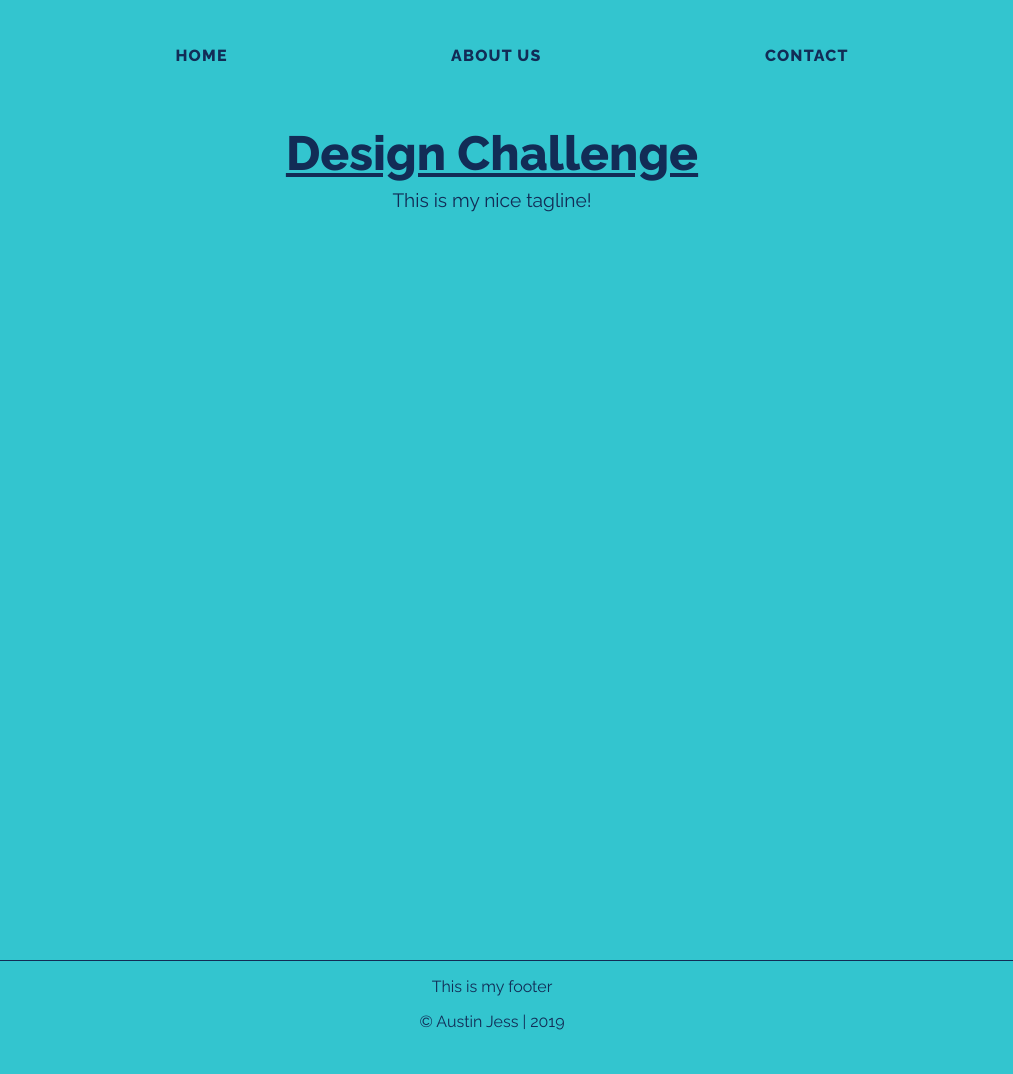
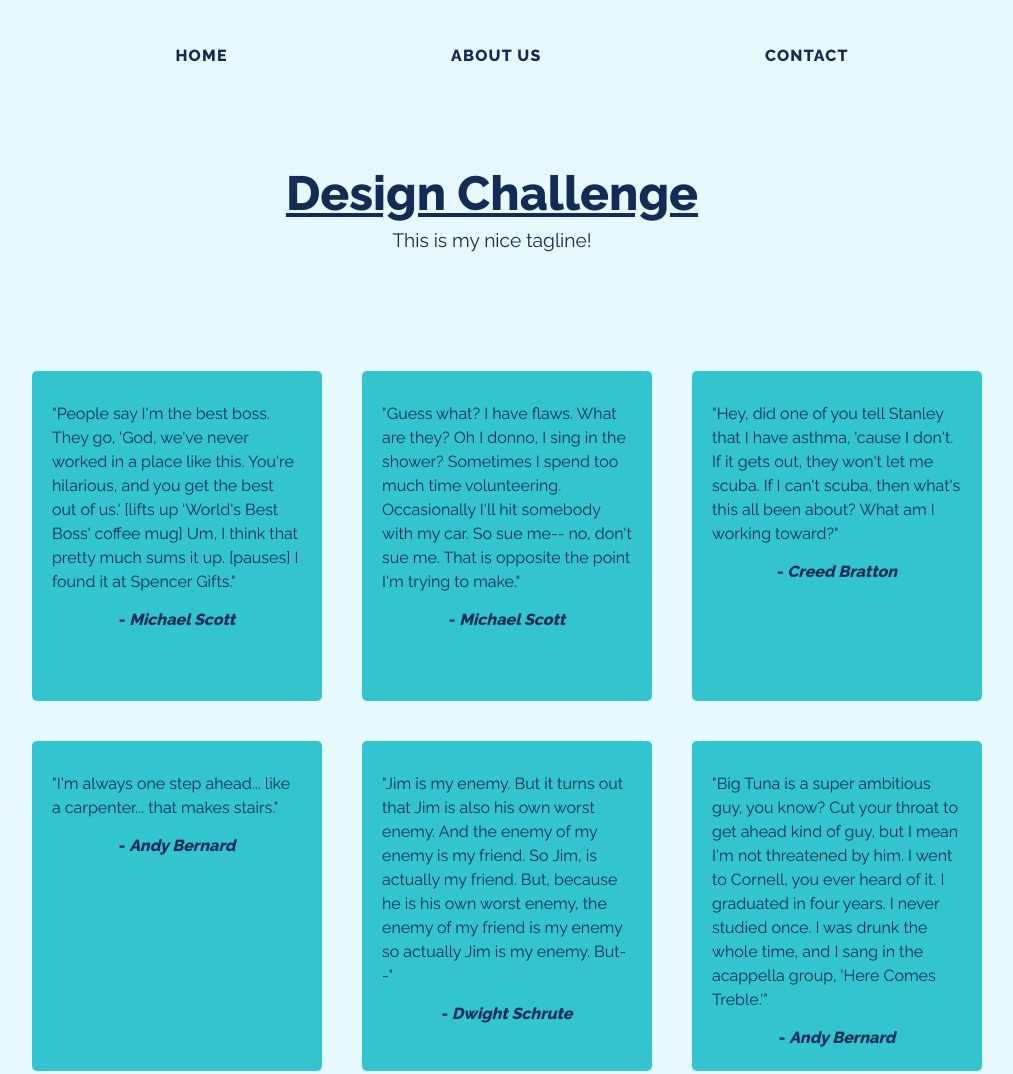
Before and after one commit to 401-advanced-javascript-austinjess/design-challenge-1, a website: page index.html in a window 1280 px wide. Shown: the top 1074 px of the page, without its empty margins (148-1161 px from the left). Drawn offline with Linux system fonts and the light colour scheme.

Commit message:
added quotes and styled them

```diff
--- a/index.html
+++ b/index.html
@@ -23,7 +23,63 @@
       <h1>Design Challenge</h1>
       <p>This is my nice tagline!</p>
     </header>
-    <section class="content"></section>
+    <section class="content">
+      <!-- <h2>Quotes</h2> -->
+      <ul class="quotes">
+        <li>
+          <p class="quote">
+            "People say I'm the best boss. They go, 'God, we've never worked in
+            a place like this. You're hilarious, and you get the best out of
+            us.' [lifts up 'World's Best Boss' coffee mug] Um, I think that
+            pretty much sums it up. [pauses] I found it at Spencer Gifts."
+          </p>
+          <p class="author">- <em>Michael Scott</em></p>
+        </li>
+        <li>
+          <p class="quote">
+            "Guess what? I have flaws. What are they? Oh I donno, I sing in the
+            shower? Sometimes I spend too much time volunteering. Occasionally
+            I'll hit somebody with my car. So sue me-- no, don't sue me. That is
+            opposite the point I'm trying to make."
+          </p>
+          <p class="author">- <em>Michael Scott</em></p>
+        </li>
+        <li>
+          <p class="quote">
+            "Hey, did one of you tell Stanley that I have asthma, 'cause I
+            don't. If it gets out, they won't let me scuba. If I can't scuba,
+            then what's this all been about? What am I working toward?"
+          </p>
+          <p class="author">- <em>Creed Bratton</em></p>
+        </li>
+        <li>
+          <p class="quote">
+            "I'm always one step ahead... like a carpenter... that makes
+            stairs."
+          </p>
+          <p class="author">- <em>Andy Bernard</em></p>
+        </li>
+        <li>
+          <p class="quote">
+            "Jim is my enemy. But it turns out that Jim is also his own worst
+            enemy. And the enemy of my enemy is my friend. So Jim, is actually
+            my friend. But, because he is his own worst enemy, the enemy of my
+            friend is my enemy so actually Jim is my enemy. But--"
+          </p>
+          <p class="author">- <em>Dwight Schrute</em></p>
+        </li>
+        <li>
+          <p class="quote">
+            "Big Tuna is a super ambitious guy, you know? Cut your throat to get
+            ahead kind of guy, but I mean I'm not threatened by him. I went to
+            Cornell, you ever heard of it. I graduated in four years. I never
+            studied once. I was drunk the whole time, and I sang in the
+            acappella group, 'Here Comes Treble.'"
+          </p>
+          <p class="author">- <em>Andy Bernard</em></p>
+        </li>
+      </ul>
+    </section>
     <footer>
       <p>This is my footer</p>
       <p>© Austin Jess | 2019</p>
--- a/styles/core/_base.scss
+++ b/styles/core/_base.scss
@@ -3,13 +3,41 @@
   margin: 0 auto;
   text-align: center;
   font-family: Raleway;
-  background: $rootColor;
+  background: $space;
   color: $accentColor;
   height: 100%;
 }
 
 .content {
   min-height: calc(100vh - 70px);
+}
+
+// ========================= MAIN CONTENT ========================
+
+.quotes {
+  display: flex;
+  flex-flow: wrap;
+  max-width: 1000px;
+  margin: 100px auto 30px;
+
+  li {
+    width: 250px;
+    height: 300px;
+    list-style-type: none;
+    margin: 20px 20px;
+    background: $rootColor;
+    border-radius: 5px;
+    padding: 15px 20px;
+
+    .quote {
+      text-align: left;
+      line-height: 1.5rem;
+    }
+
+    .author {
+      font-weight: bold;
+    }
+  }
 }
 
 // ========================= NAV =====================
--- a/styles/core/_header.scss
+++ b/styles/core/_header.scss
@@ -5,7 +5,7 @@
   h1 {
     font-weight: 800;
     font-size: 3rem;
-    margin: 60px 0 0 0;
+    margin: 100px 0 0 0;
     text-decoration: underline;
   }
   p {
--- a/styles/lib/_variables.scss
+++ b/styles/lib/_variables.scss
@@ -1,4 +1,4 @@
-$rootColor: #33c5cf;
-$accentColor: #122c56;
+$rootColor: #33c5cf; // dark blue
+$accentColor: #122c56; // lighter blue
 $bleed: white;
-$space: #122c56;
+$space: #e6f9ff; // lightest blue
```
Also changed, not shown: public/stylesheets/design.css, 1 other file.
